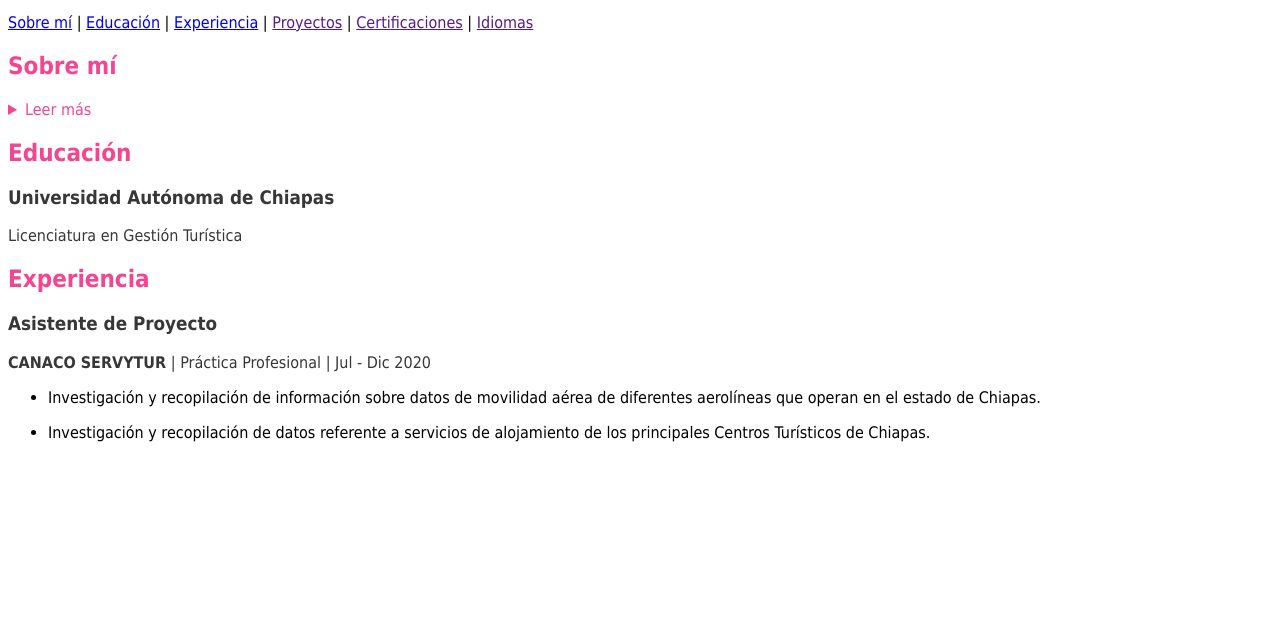
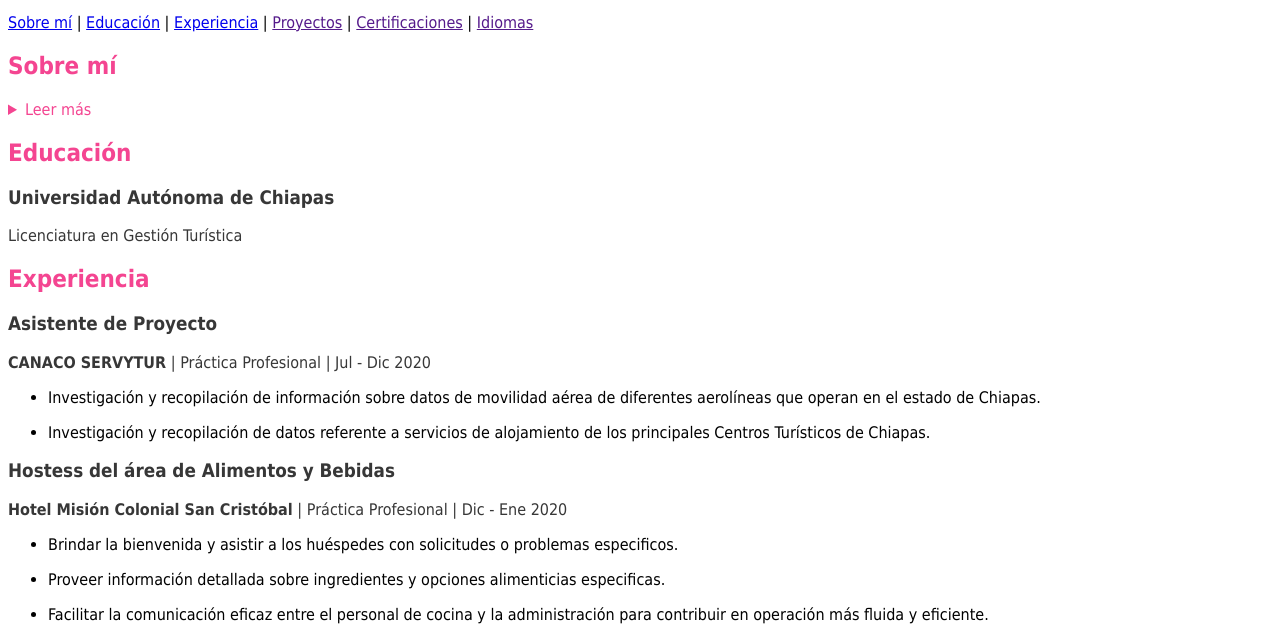
Before and after one commit to Karla-AgCRZ/Proyecto-Final-Portafolio, a plain HTML site: page index.html in a window 1280 px wide. Shown: the part 425-1065 px from the top of the page. Before the commit the page ends 883 px from the top, so only its background shows below. Drawn offline with Linux system fonts and the light colour scheme.

Commit message:
Finalización del apartado de Experiencia y cambios en la sección de educación

```diff
--- a/index.html
+++ b/index.html
@@ -52,6 +52,15 @@
                 <li><p>Investigación y recopilación de datos referente a servicios de alojamiento de los principales Centros Turísticos de Chiapas.</p></li>
             </ul>
             </article>
+            <article>
+                <h3 style="color: rgb(55, 55, 55);">Hostess del área de Alimentos y Bebidas</h3>
+            <p style="color: rgb(55, 55, 55);"><strong>Hotel Misión Colonial San Cristóbal</strong> | Práctica Profesional | Dic - Ene 2020</p>
+            <ul>
+                <li><p>Brindar la bienvenida y asistir a los huéspedes con solicitudes o problemas especificos.</p></li>
+                <li><p>Proveer información detallada sobre ingredientes y opciones alimenticias especificas.</p></li>
+                <li><p>Facilitar la comunicación eficaz entre el personal de cocina y la administración para contribuir en operación más fluida y eficiente.</p></li>
+            </ul>
+            </article>
         </section>
     </main>
 </body>
```
